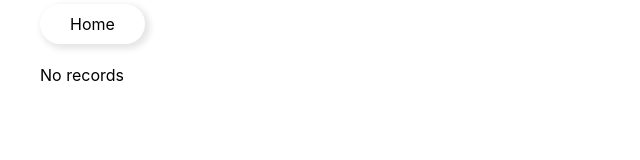
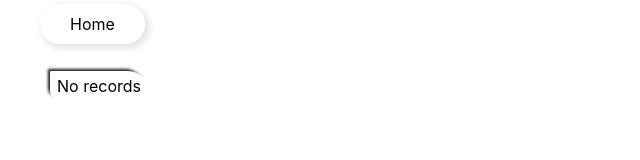
Before and after one commit to L1ghT0/-Pik-Comfort-Calculator, a React (Create React App) app: page /history in a window 1280 px wide. Shown: the top 160 px of the page, without its empty margins (0-640 px from the left). Built offline with nearby package versions, Linux system fonts and the light colour scheme.

Commit message:
No records text has been stylized

```diff
--- a/src/components/History/History.module.css
+++ b/src/components/History/History.module.css
@@ -15,3 +15,12 @@
 .historyItem input{
     margin-top: 5px;
 }
+
+.noRecords{
+    margin-top: 6px;
+    margin-left: 10px;
+    box-shadow: -3px -3px 3px -1px rgba(0, 0, 0, .9);
+    border-radius: 1px 20px 0px 10px;
+    padding: 5px 7px;
+
+}
--- a/src/components/History/History.tsx
+++ b/src/components/History/History.tsx
@@ -54,7 +54,7 @@ const History = (props: IHistory) => {
         <div>
             <form onSubmit={handleSubmit(onSubmit)}>
                 {elements}
-                {elements.length ? undefined : <span className={HistoryClasses.noRecords}>No records</span>}
+                {elements.length ? undefined : <div className={HistoryClasses.noRecords}>No records</div>}
                 {readyToRemove.length ? <input type="submit" value="Delete" className={ButtonsClasses.ButtonBasicStyles}/> : undefined}
             </form>
         </div>
```
